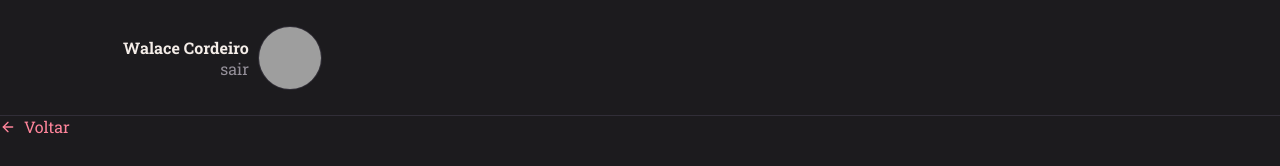
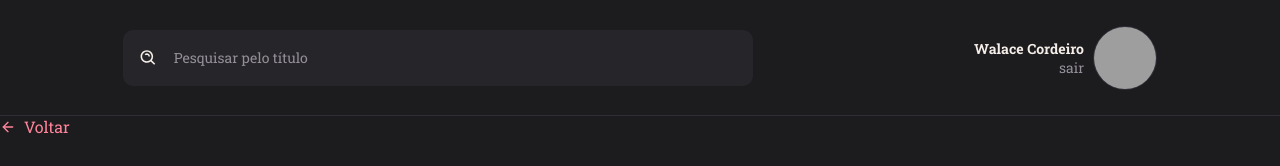
Before and after one commit to walacecordeiro/movie_notes, a React (Vite) app: page / in a window 1280 px wide. Shown: the top 166 px of the page. Built offline with nearby package versions, Linux system fonts and the light colour scheme; grey boxes are pictures that could not be loaded.

Commit message:
I added a new 'Input' component and used it in the header

```diff
--- a/src/components/header/index.jsx
+++ b/src/components/header/index.jsx
@@ -1,8 +1,12 @@
 import { Container, Profile } from "./styles";
+import { Input } from "../input";
+import { BiSearchAlt } from "react-icons/bi"
 
 export function Header(){
     return(
         <Container>
+            <Input icon={BiSearchAlt} placeholder="Pesquisar pelo título"/>
+
             <Profile>
                 <div>
                     <strong>Walace Cordeiro</strong>
--- a/src/components/header/styles.js
+++ b/src/components/header/styles.js
@@ -12,6 +12,8 @@ export const Container = styled.header`
 
     display: flex;
     padding: 0 12.3rem;
+    align-items: center;
+    justify-content: space-between;
 `
 
 export const Profile = styled.div`
@@ -23,6 +25,8 @@ export const Profile = styled.div`
         display: flex;
         flex-direction: column;
         align-items: end;
+
+        font-size: 1.4rem;
 
         a {
             color: ${({theme}) => theme.COLORS.PLACEHOLDER_NOT_ACTIVE};
--- /dev/null
+++ b/src/components/input/index.jsx
@@ -0,0 +1,10 @@
+import { Container } from "./styles";
+
+export function Input({icon: Icon, ...rest}){
+    return(
+        <Container>
+            {Icon && <Icon size={20} />}
+            <input {...rest}/>
+        </Container>
+    )
+}
--- /dev/null
+++ b/src/components/input/styles.js
@@ -0,0 +1,31 @@
+import styled from "styled-components";
+
+export const Container = styled.div`
+    width: 63rem;
+    display: flex;
+    align-items: center;
+
+    background-color: ${({theme}) => theme.COLORS.BACKGROUND_INPUTS};
+    border-radius: 1rem;
+
+    > input {
+        width: 100%;
+        height: 5.6rem;
+
+        padding: 1.9rem 1.6rem;
+
+        color: ${({theme}) => theme.COLORS.TEXT};
+        background: transparent;
+        border: none;
+
+        font-size: 1.4rem;
+
+        &::placeholder {
+            color: ${({theme}) => theme.COLORS.PLACEHOLDER_NOT_ACTIVE};
+        }
+    }
+
+    > svg {
+        margin-left: 1.6rem;
+    }
+`
```
